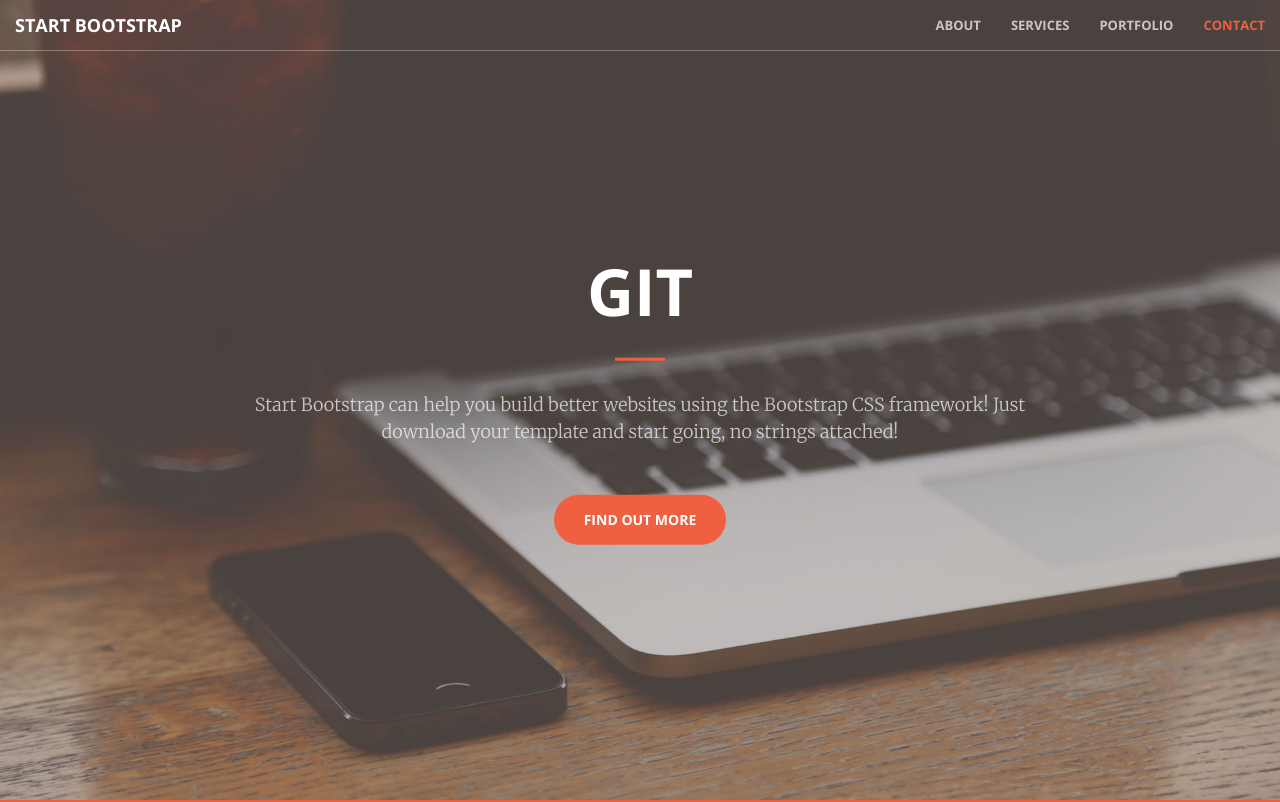
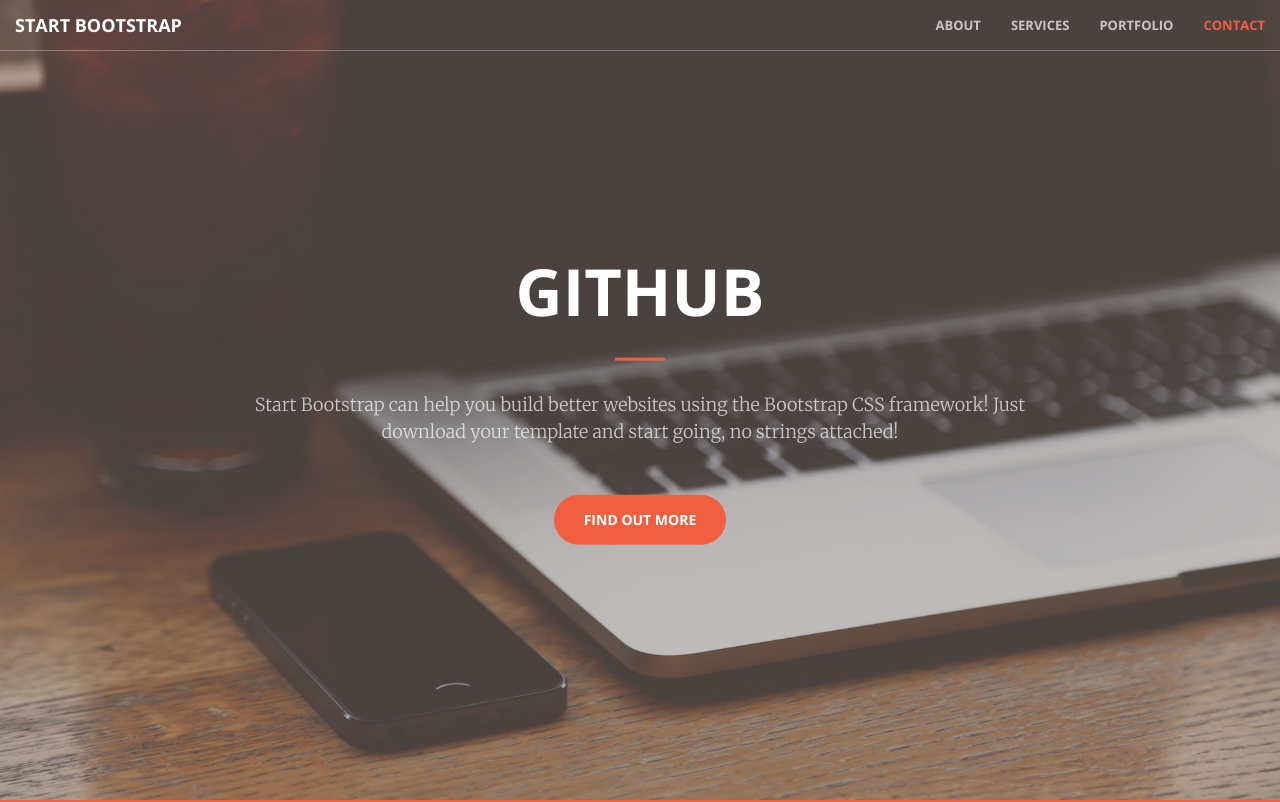
Before and after one commit to ymnyho/git-demo, a plain HTML site: page index.html in a window 1280 px wide. Shown: the top 802 px of the page. Drawn offline with nearby package versions, Linux system fonts and the light colour scheme.

Commit message:
Update index.html

```diff
--- a/index.html
+++ b/index.html
@@ -74,7 +74,7 @@
     <header>
         <div class="header-content">
             <div class="header-content-inner">
-                <h1>git</h1>
+                <h1>github</h1>
                 <hr>
                 <p>Start Bootstrap can help you build better websites using the Bootstrap CSS framework! Just download your template and start going, no strings attached!</p>
                 <a href="#about" class="btn btn-primary btn-xl page-scroll">Find Out More</a>
```
